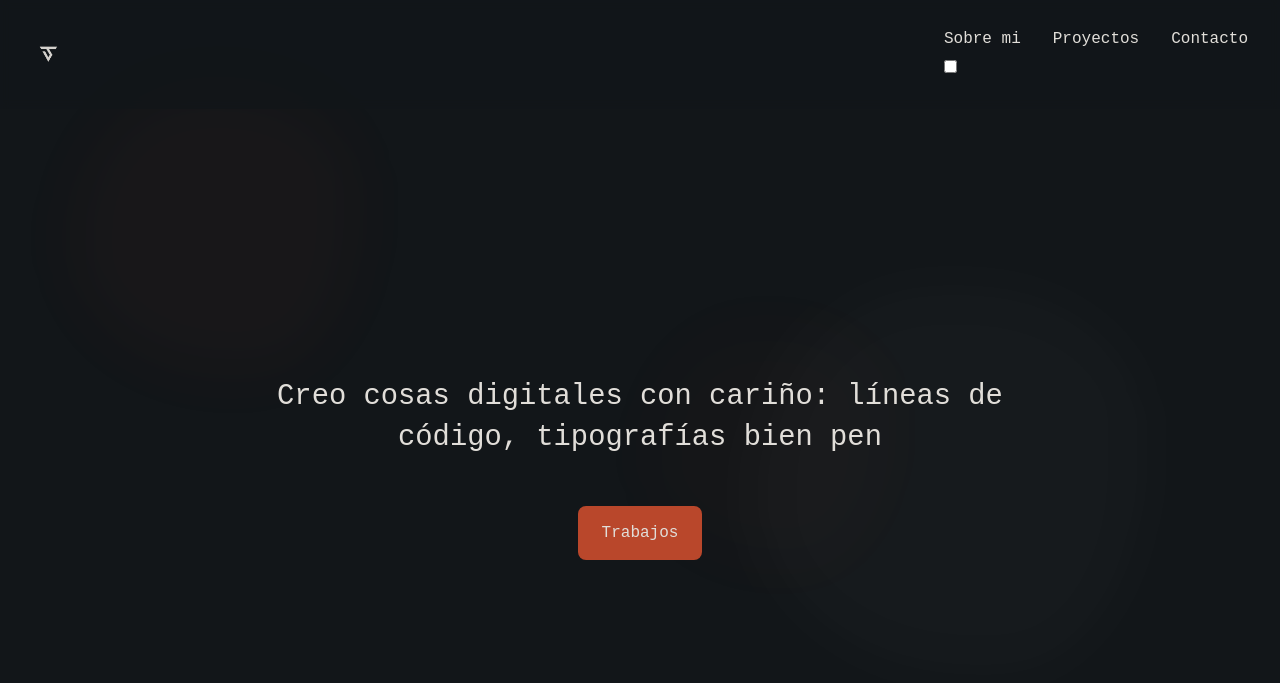
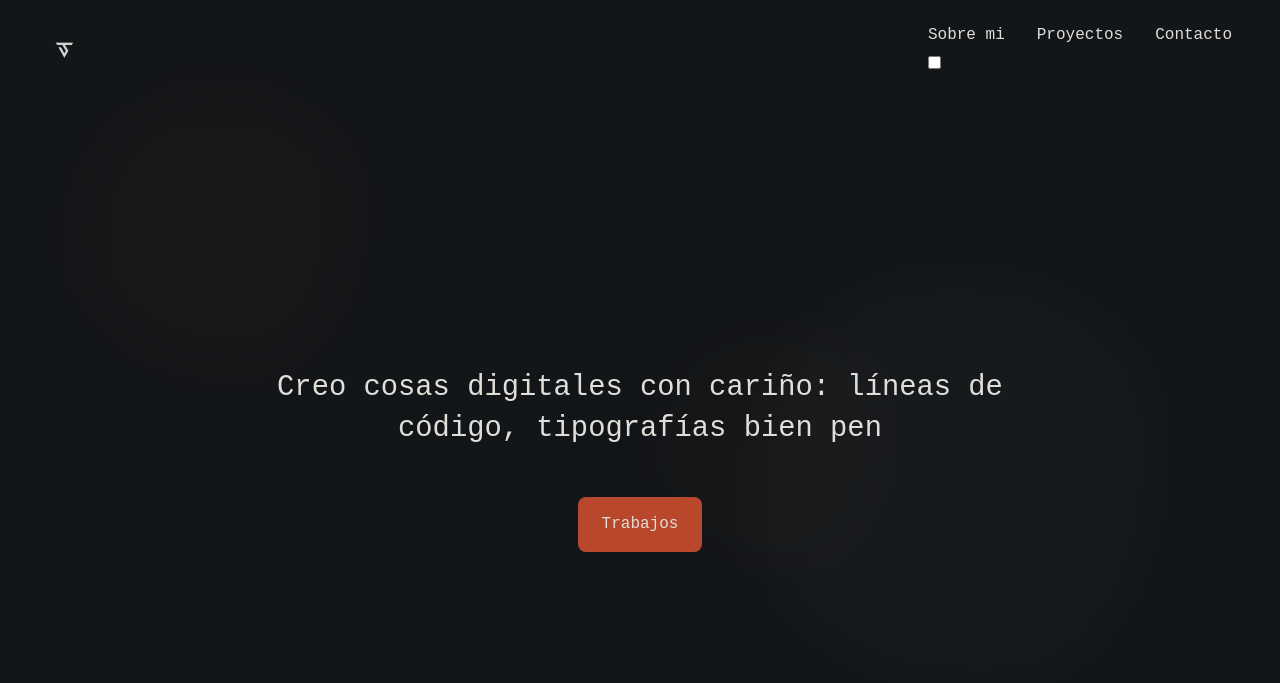
Before and after one commit to Juan-Manuel02/Proyecto-Juan-Manuel, a plain HTML site: page index.html in a window 1280 px wide. Drawn offline with Linux system fonts and the light colour scheme.

Commit message:
cambio en el header

```diff
--- a/Estilo/estilo.css
+++ b/Estilo/estilo.css
@@ -58,13 +58,12 @@ body {
 /* HEADER - Navegación fija y simple */
 header {
     background-color: transparent;
-    backdrop-filter: none;
     display: flex;
     justify-content: space-between;
     align-items: center;
-    padding: 1.5rem 2rem;
-    background-color: rgba(18, 22, 25, 0.8); /* Semi-transparente para efecto de vidrio */
-    position: sticky;
+    padding: 2.5rem 3rem;
+    height: 100px; /* Altura del header */
+   /* background-color: rgba(66, 77, 85, 0.151); /* Semi-transparente para efecto de vidrio */
     top: 0;
     backdrop-filter: blur(5px); /* Efecto vidrio esmerilado */
     z-index: 10; /* Asegurar que está por encima del fondo */
```
